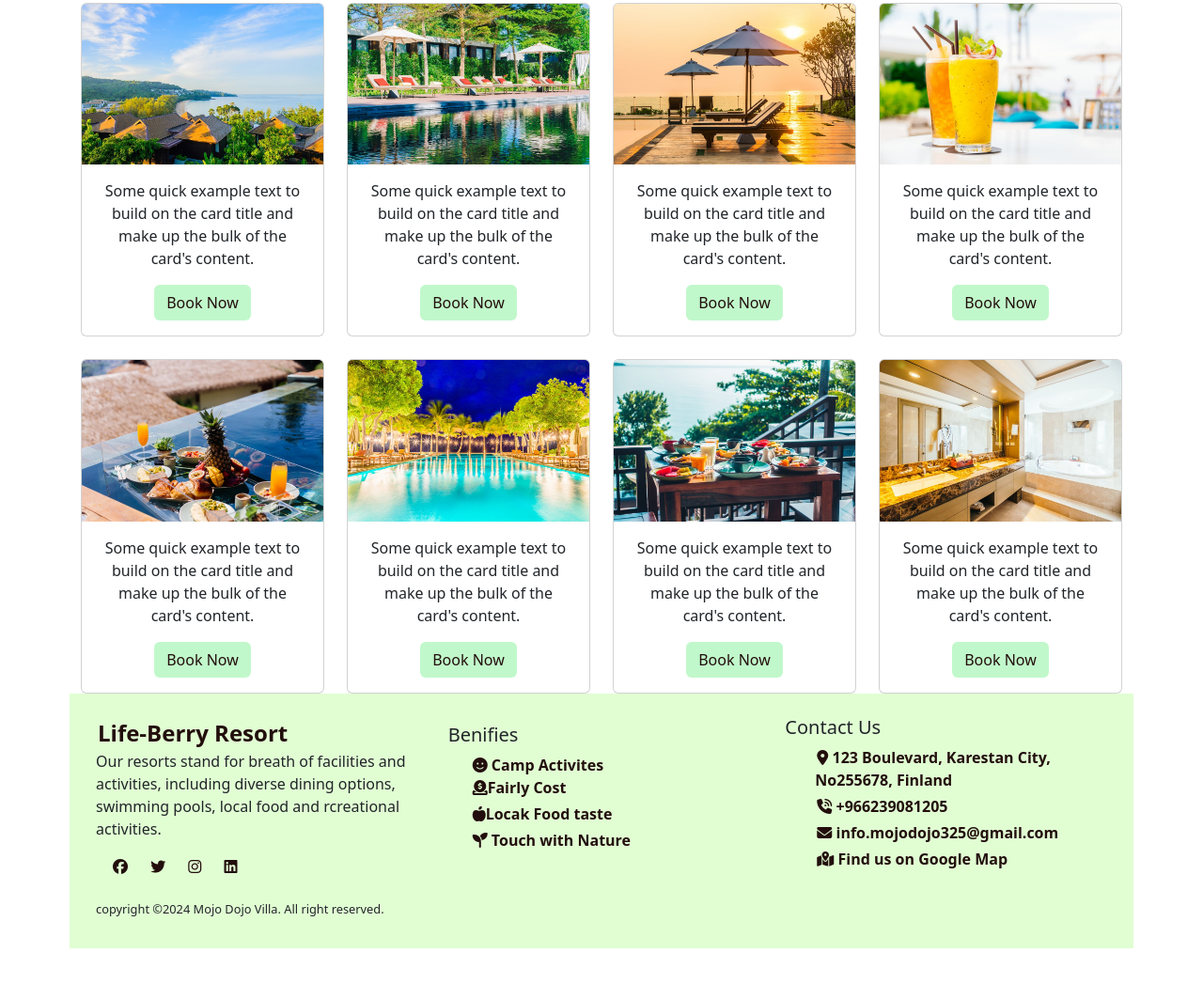
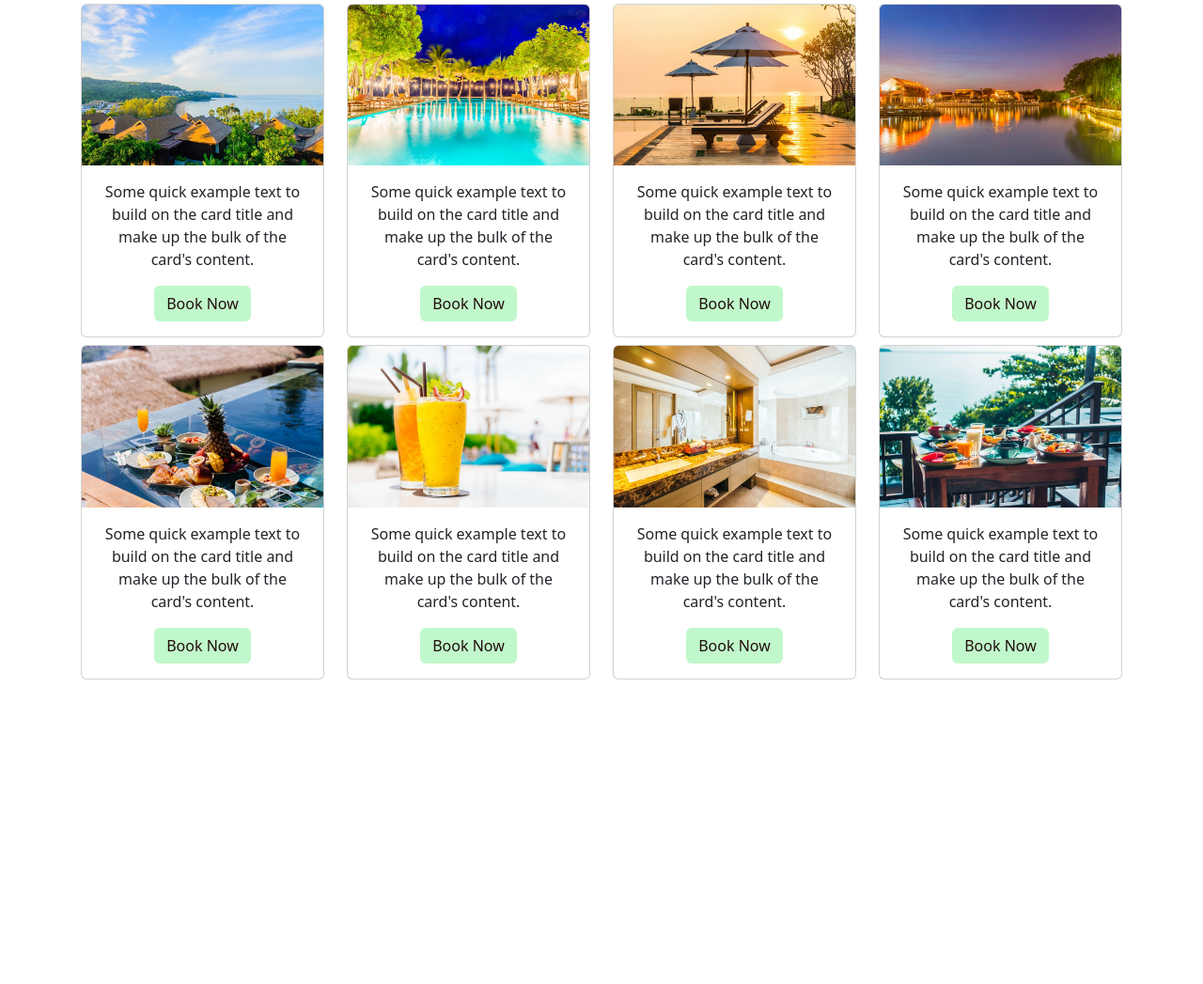
Before and after one commit to nangsu05/Mojo-Dojo-Project, a plain HTML site: page index.html in a window 1280 px wide. Shown: the part 839-1886 px from the top of the page at 94% size. After the commit the page ends 1602 px from the top, so only its background shows below. Drawn offline with nearby package versions, Linux system fonts and the light colour scheme; a web font is replaced by a local one.

Commit message:
edited about-us.html and index.html

```diff
--- a/index.html
+++ b/index.html
@@ -34,7 +34,7 @@
       rel="stylesheet"
     />
 
-    <title>Bootstrap demo</title>
+    <title>Mojo Dojo Resort</title>
 
     <style>
       .nav-item {
@@ -78,19 +78,21 @@
       .row-text-center {
         font-size: 0.8rem;
       }
-      .topic {
-        font-family: "Sour Gummy", sans-serif;
-        color: rgb(168, 60, 36);
-        font-size: 1.5rem;
-        font-weight: 600;
-      }
+    </style>
 
+    <style>
       .btn {
         background-color: rgb(193, 248, 203);
       }
       .btn:hover {
         background-color: rgb(245, 202, 241);
         scale: 1.1;
+      }
+      .topic{
+          font-family: "Sour Gummy", sans-serif;
+        color:  rgb(86, 13, 6);
+        font-size: 1.6rem;
+        font-weight: 600;
       }
     </style>
   </head>
@@ -117,7 +119,7 @@
         <div class="collapse navbar-collapse" id="slider">
           <ul class="navbar-nav mx-auto mb-2 mb-lg-0">
             <li class="nav-item">
-              <a class="nav-link" aria-current="page" href="#">Home</a>
+              <a class="nav-link" aria-current="page" href="index.html">Home</a>
             </li>
             <li class="nav-item">
               <a class="nav-link" href="about-us.html">About Us</a>
@@ -143,7 +145,6 @@
         </div>
       </div>
     </nav>
-
     <!-- main section  -->
     <div class="container-fluid p-0 mb-5">
       <div class="video-container">
@@ -164,8 +165,7 @@
 
     <div class="container my-4 p-3">
       <div class="row">
-        <h4 class="ms-1"><span class="topic">Gallery</span></h4>
-
+        <h4 class="ms-1"><span class="topic">Furniture </span></h4>
         <div class="col-md-6 col-lg-3 mt-2">
           <div class="card text-center">
             <img src="images/over.jpg" class="card-img-top" alt="over" />
@@ -180,16 +180,17 @@
         </div>
         <div class="col-md-6 col-lg-3 mt-2">
           <div class="card text-center">
-            <img src="images/over1.jpg" class="card-img-top" alt="over1" />
+            <img src="images/over4.jpg" class="card-img-top" alt="over4" />
             <div class="card-body">
               <p class="card-text">
                 Some quick example text to build on the card title and make up
                 the bulk of the card's content.
               </p>
-              <a href="#" class="btn">Book Now</a>
+              <a href="booking.html" class="btn">Book Now</a>
             </div>
           </div>
         </div>
+
         <div class="col-md-6 col-lg-3 mt-2">
           <div class="card text-center">
             <img src="images/over2.jpg" class="card-img-top" alt="over2" />
@@ -198,7 +199,32 @@
                 Some quick example text to build on the card title and make up
                 the bulk of the card's content.
               </p>
-              <a href="#" class="btn">Book Now</a>
+              <a href="booking.html" class="btn">Book Now</a>
+            </div>
+          </div>
+        </div>
+
+        <div class="col-md-6 col-lg-3 mt-2">
+          <div class="card text-center">
+            <img src="images/over3.jpg" class="card-img-top" alt="over3" />
+            <div class="card-body">
+              <p class="card-text">
+                Some quick example text to build on the card title and make up
+                the bulk of the card's content.
+              </p>
+              <a href="booking.html" class="btn">Book Now</a>
+            </div>
+          </div>
+        </div>
+        <div class="col-md-6 col-lg-3 mt-2">
+          <div class="card text-center">
+            <img src="images/food.jpg" class="card-img-top" alt="food" />
+            <div class="card-body">
+              <p class="card-text">
+                Some quick example text to build on the card title and make up
+                the bulk of the card's content.
+              </p>
+              <a href="booking.html" class="btn">Book Now</a>
             </div>
           </div>
         </div>
@@ -210,13 +236,13 @@
                 Some quick example text to build on the card title and make up
                 the bulk of the card's content.
               </p>
-              <a href="#" class="btn">Book Now</a>
+              <a href="booking.html" class="btn">Book Now</a>
             </div>
           </div>
         </div>
-        <div class="col-md-6 col-lg-3 mt-4">
+        <div class="col-md-6 col-lg-3 mt-2">
           <div class="card text-center">
-            <img src="images/food.jpg" class="card-img-top" alt="food" />
+            <img src="images/furni2.jpg" class="card-img-top" alt="furni2" />
             <div class="card-body">
               <p class="card-text">
                 Some quick example text to build on the card title and make up
@@ -226,19 +252,7 @@
             </div>
           </div>
         </div>
-        <div class="col-md-6 col-lg-3 mt-4">
-          <div class="card text-center">
-            <img src="images/over4.jpg" class="card-img-top" alt="over4" />
-            <div class="card-body">
-              <p class="card-text">
-                Some quick example text to build on the card title and make up
-                the bulk of the card's content.
-              </p>
-              <a href="#" class="btn">Book Now</a>
-            </div>
-          </div>
-        </div>
-        <div class="col-md-6 col-lg-3 mt-4">
+        <div class="col-md-6 col-lg-3 mt-2">
           <div class="card text-center">
             <img src="images/food1.jpg" class="card-img-top" alt="food1" />
             <div class="card-body">
@@ -246,117 +260,12 @@
                 Some quick example text to build on the card title and make up
                 the bulk of the card's content.
               </p>
-              <a href="#" class="btn">Book Now</a>
+              <a href="booking.html" class="btn">Book Now</a>
             </div>
           </div>
         </div>
-        <div class="col-md-6 col-lg-3 mt-4">
-          <div class="card text-center">
-            <img src="images/furni2.jpg" class="card-img-top" alt="furni2" />
-            <div class="card-body">
-              <p class="card-text">
-                Some quick example text to build on the card title and make up
-                the bulk of the card's content.
-              </p>
-              <a href="#" class="btn">Book Now</a>
-            </div>
-          </div>
-        </div>
-
-    <!-- footer section  -->
-    <footer class="bg-color p-3">
-      <div class="container">
-        <div class="row">
-          <div class="col-md-4 mt-2">
-            <a
-              href="index.html"
-              class="head-color mb-4 fs-4 text-decoration-none"
-              >Life-Berry Resort</a
-            >
-            <p class="text-color">
-              Our resorts stand for breath of facilities and activities,
-              including diverse dining options, swimming pools, local food and
-              rcreational activities.
-            </p>
-            <a href="#"
-              ><i class="fa-brands fa-facebook ms-3 font-color"></i
-            ></a>
-            <a href="#"><i class="fa-brands fa-twitter ms-3 font-color"></i></a>
-            <a href="#"
-              ><i class="fa-brands fa-instagram ms-3 font-color"></i
-            ></a>
-            <a href="#"
-              ><i class="fa-brands fa-linkedin ms-3 font-color"></i
-            ></a>
-          </div>
-
-          <!-- our service  -->
-          <div class="col-md-4 mt-2 mx-auto" style="text-align: justify">
-            <h5 class="head-color h5 mt-2 ms-2">Benifies</h5>
-            <ul type="none">
-              <li>
-                <a href="#" class="text-decoration-none text-color"
-                  ><i class="fa-solid fa-face-smile"></i> Camp Activites</a
-                >
-              </li>
-              <li>
-                <a href="#" class="text-decoration-none text-color mt-2"
-                  ><i class="fa-solid fa-circle-dollar-to-slot mb-2"></i>Fairly
-                  Cost</a
-                >
-              </li>
-              <li>
-                <a href="#" class="text-decoration-none text-color"
-                  ><i class="fa-solid fa-apple-whole mb-2"></i>Locak Food
-                  taste</a
-                >
-              </li>
-              <li>
-                <a href="#" class="text-decoration-none text-color"
-                  ><i class="fa-solid fa-seedling"></i>
-                  Touch with Nature
-                </a>
-              </li>
-            </ul>
-          </div>
-
-          <div class="col-md-4 mt-2">
-            <h5 class="head-color h5">Contact Us</h5>
-            <ul type="none">
-              <li>
-                <a href="#" class="text-decoration-none text-color">
-                  <i class="fa-solid fa-location-dot"></i> 123 Boulevard,
-                  Karestan City, No255678, Finland
-                </a>
-              </li>
-              <li>
-                <a href="#" class="text-decoration-none text-color">
-                  <i class="fa-solid fa-phone-volume mt-2"></i> +966239081205
-                </a>
-              </li>
-              <li>
-                <a href="#" class="text-decoration-none text-color">
-                  <i class="fa-solid fa-envelope mt-2"></i>
-                  info.mojodojo325@gmail.com
-                </a>
-              </li>
-              <li>
-                <a href="#" class="text-decoration-none text-color">
-                  <i class="fa-solid fa-map-location-dot mt-2"></i> Find us on
-                  Google Map
-                </a>
-              </li>
-            </ul>
-          </div>
-        </div>
-        <div class="row-text-center">
-          <p class="mt-3">
-            copyright &copy;2024
-            <span class="foot-text">Mojo Dojo Villa.</span> All right reserved.
-          </p>
-        </div>
       </div>
-    </footer>
+    </div>
 
     <script
       src="https://cdn.jsdelivr.net/npm/bootstrap@5.3.3/dist/js/bootstrap.bundle.min.js"
```
Also changed, not shown: about-us.html (+106 -22 lines), booking.html (+35 -0 lines), images/main 1.jpg (added), images/main1.jpg (added).
